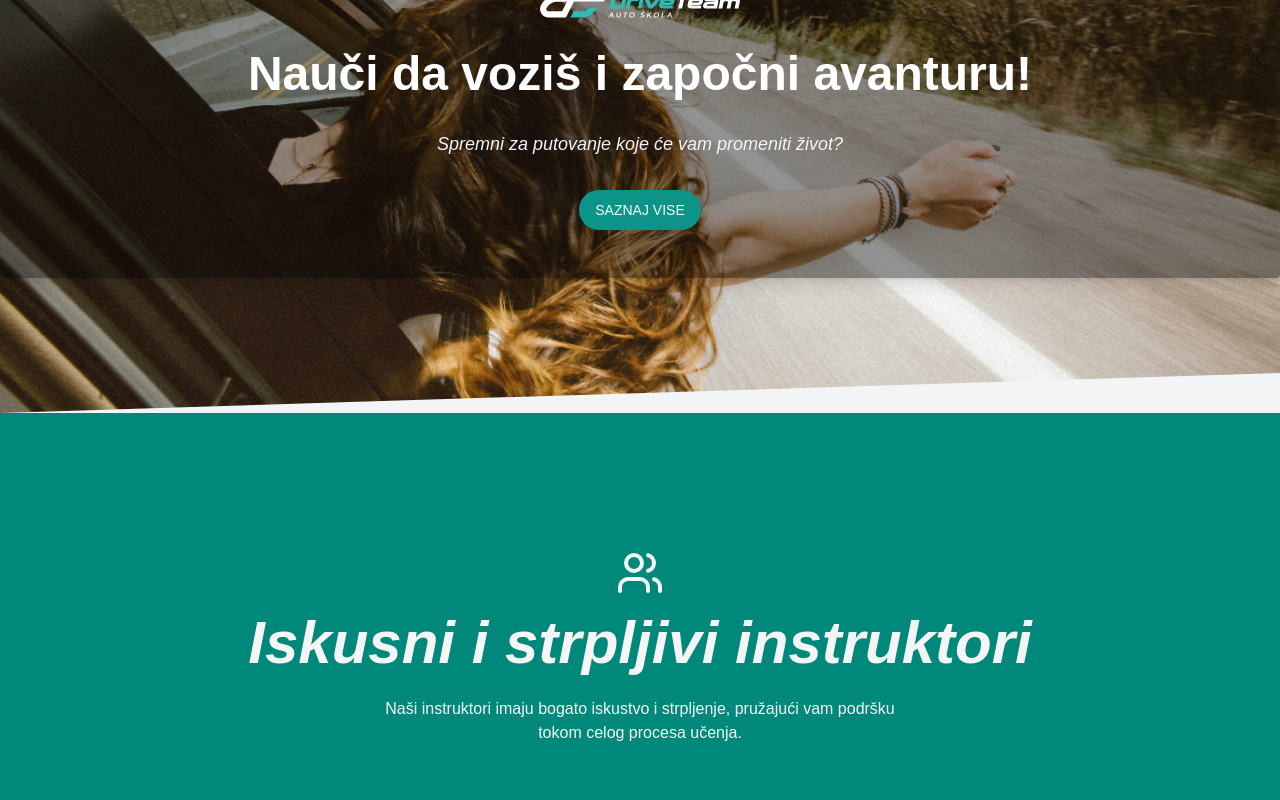
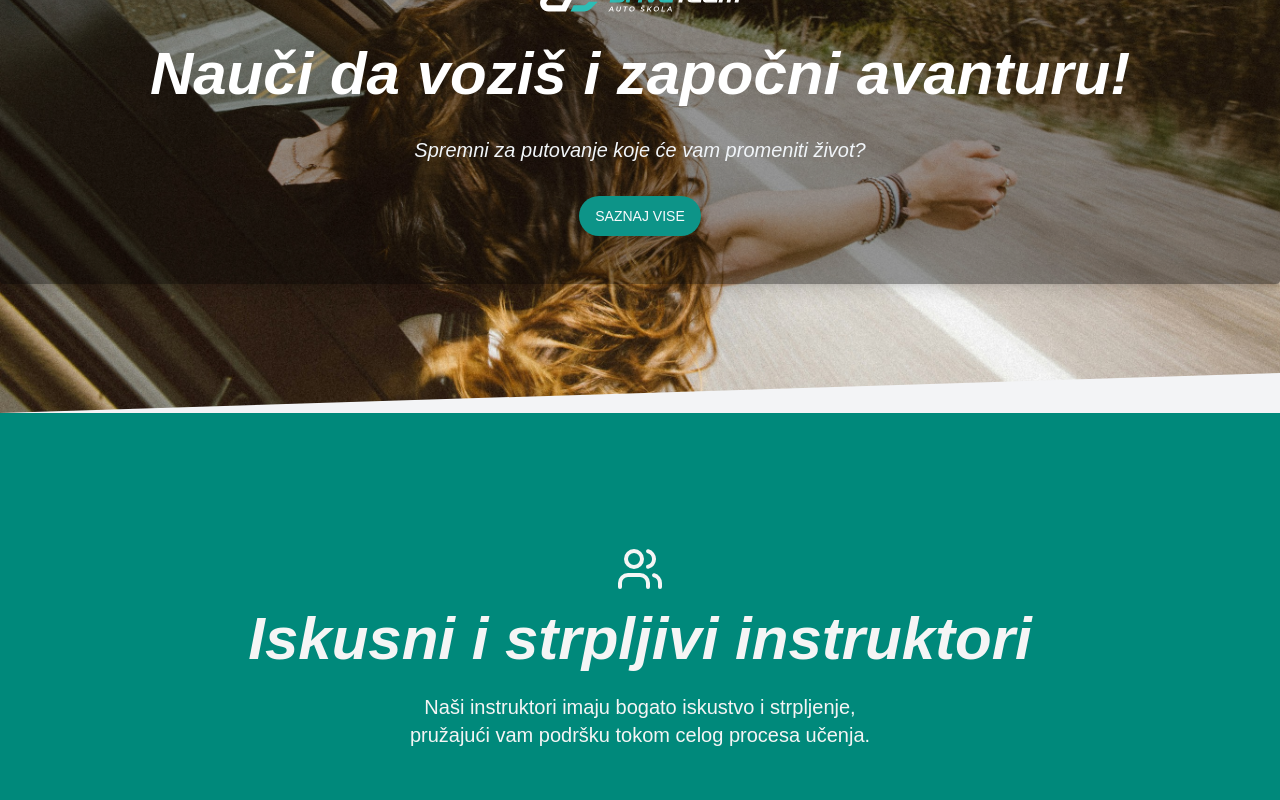
Before and after one commit to NenadBanjeglav/DriveTeam, a Next.js app: page / in a window 1280 px wide. Shown: the part 400-1200 px from the top of the page. Built offline with nearby package versions, Linux system fonts and the light colour scheme.

Commit message:
textsize

```diff
--- a/app/components/About.tsx
+++ b/app/components/About.tsx
@@ -9,27 +9,27 @@ const About = () => {
           <h3 className="mb-12 text-center text-4xl font-semibold italic text-teal-600 md:text-left md:text-6xl">
             Kreni u avanturu!
           </h3>
-          <p className="mb-4 text-center text-base leading-relaxed md:text-left">
+          <p className="mb-4 text-center text-lg leading-relaxed md:text-left md:text-xl">
             U DriveTeam-u verujemo da svaka vožnja započinje avanturom!
           </p>
-          <p className="mb-4 text-center text-base leading-relaxed  md:text-left">
+          <p className="mb-4 text-center text-lg leading-relaxed md:text-left  md:text-xl">
             Naša misija je da te osnažimo sa veštinama i samopouzdanjem
             potrebnim da osvojiš puteve.
           </p>
-          <p className="mb-4 text-center text-base leading-relaxed md:text-left">
+          <p className="mb-4 text-center text-lg leading-relaxed md:text-left md:text-xl">
             Obuka voznje nije samo za polaganje ispita, to je putovanje koje te
             vodi ka slobodi i uzbuđenju. Naši instruktori su pravi vozački
             entuzijasti koji dele strast prema vožnji. Svaka lekcija je
             prilagođena baš tebi, kako bismo osigurali da se osećaš sjajno dok
             učiš!
           </p>
-          <p className="mb-4 text-center text-base leading-relaxed md:text-left">
+          <p className="mb-4 text-center text-lg leading-relaxed md:text-left md:text-xl">
             Ponosimo se svojim modernim pristupom obuci vozača. Spajamo
             praktičnu obuku sa najnovijom tehnologijom, stvarajući iskustvo koje
             je zabavno i efikasno. Naš cilj je da tvoje vreme s nama bude
             uzbudljivo, bez stresa i sa puno osmeha.
           </p>
-          <p className="text-center text-base leading-relaxed md:text-left">
+          <p className="text-center text-lg leading-relaxed md:text-left md:text-xl">
             Pridruži nam se u DriveTeam-u i kreni na vozačku avanturu koja će ti
             promeniti život. Zajedno ćemo osvojiti puteve i uživati u svakom
             trenutku!
@@ -42,7 +42,7 @@ const About = () => {
               height={100}
               className="mr-2"
             />
-            <p className="text-sm text-muted-foreground">
+            <p className="text-sm italic text-muted-foreground">
               Boris Gadzic - Direktor i instruktor
             </p>
           </div>
--- a/app/components/hero/AnimatedHeading.tsx
+++ b/app/components/hero/AnimatedHeading.tsx
@@ -6,7 +6,7 @@ import React from "react";
 const AnimatedHeading = () => {
   const headline = "Nauči da voziš i započni avanturu!".split(" ");
   return (
-    <h1 className=" py-8 text-3xl font-bold leading-tight md:text-5xl">
+    <h1 className=" py-8 text-4xl font-bold italic leading-tight md:text-6xl">
       {headline.map((el, i) => (
         <motion.span
           initial={{ opacity: 0 }}
@@ -16,7 +16,6 @@ const AnimatedHeading = () => {
             delay: i / 5,
           }}
           key={i}
-          className={el === "DriveTeam" ? "italic text-teal-500" : ""}
         >
           {el}
           {i === 5 ? <br /> : " "}
--- a/app/components/hero/Hero.tsx
+++ b/app/components/hero/Hero.tsx
@@ -37,7 +37,7 @@ const HeroSection = () => {
           className="mt-4"
         />
         <AnimatedHeading />
-        <p className="text-lg italic text-muted">
+        <p className="text-lg italic text-muted md:text-xl">
           Spremni za putovanje koje će vam promeniti život?
         </p>
 
--- a/app/components/hero/Why.tsx
+++ b/app/components/hero/Why.tsx
@@ -65,7 +65,7 @@ const Card = ({ position, card, scrollYProgress }) => {
       <h3 className="mb-6 text-center text-4xl font-semibold italic md:text-6xl">
         {card.title}
       </h3>
-      <p className="mb-8 max-w-lg text-center text-sm md:text-base">
+      <p className="mb-8 max-w-lg text-center text-lg md:text-xl">
         {card.description}
       </p>
       {/* <a
```
